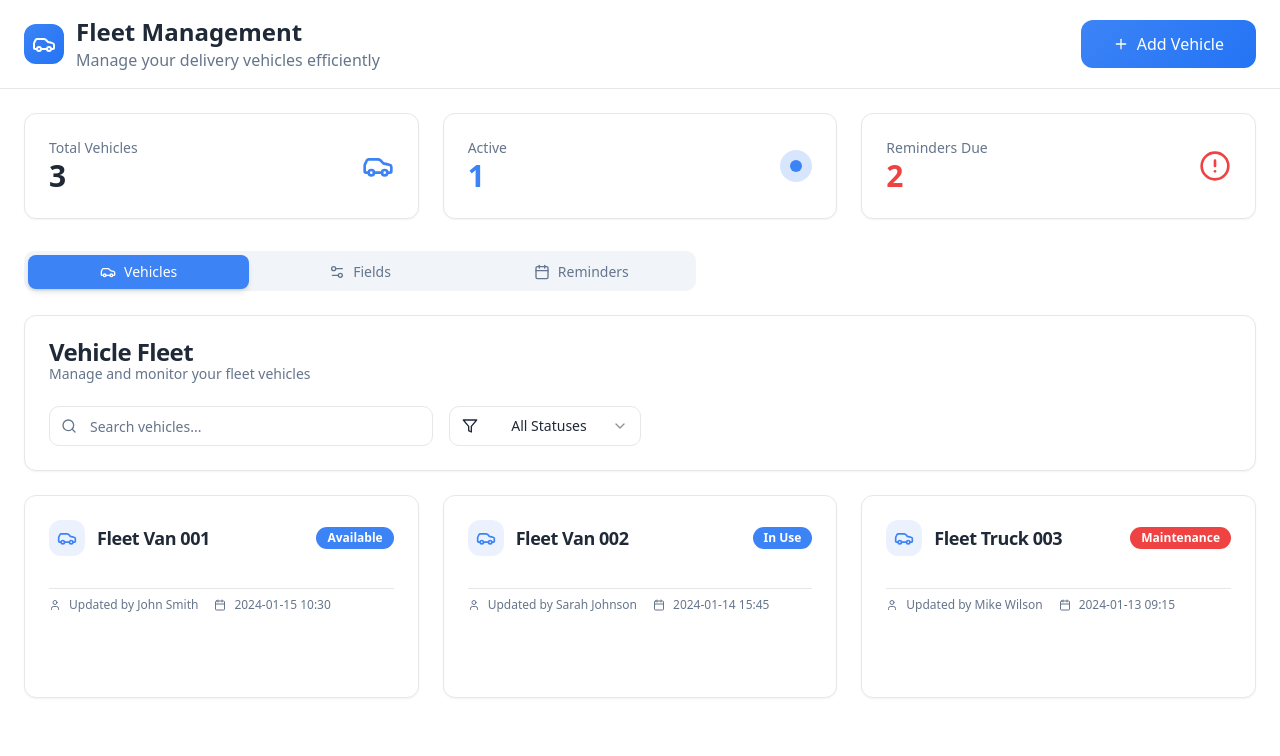
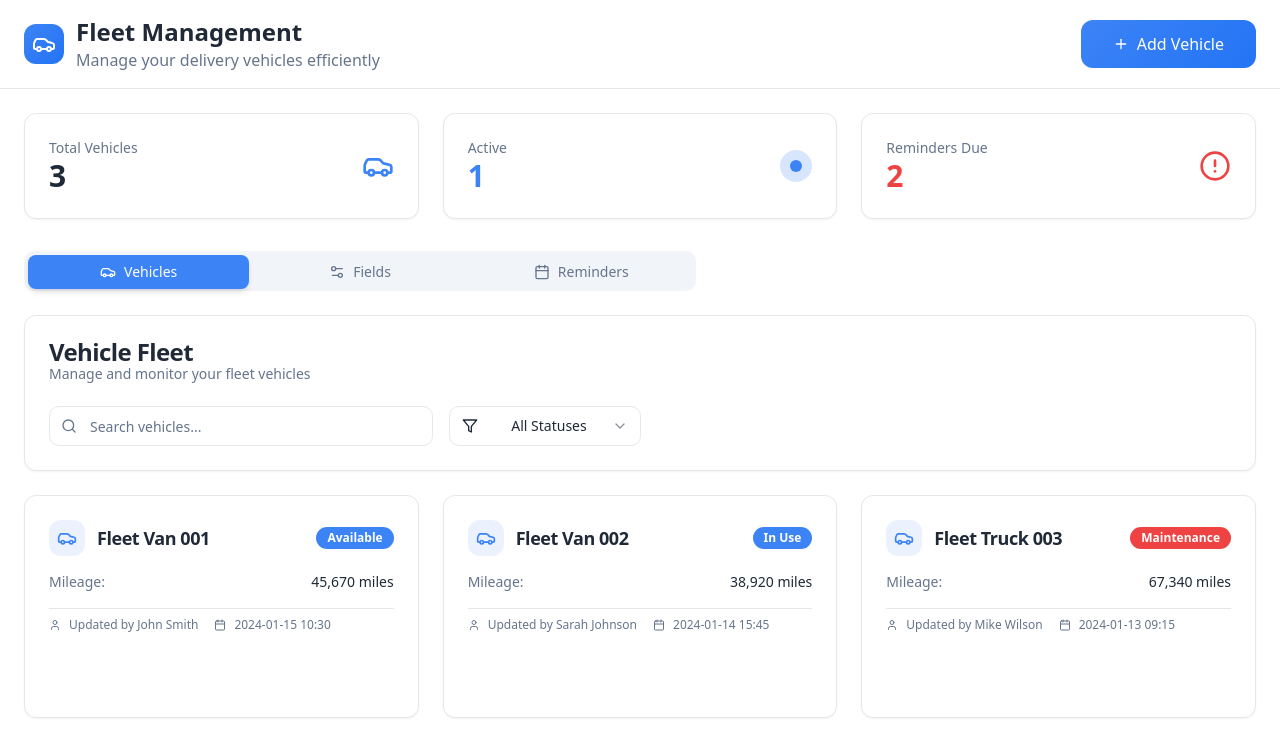
Before and after one commit to nick-bash/van-vision-vanguard, a React (Vite) app: page / in a window 1280 px wide. Shown: the top 756 px of the page. Built offline with nearby package versions, Linux system fonts and the light colour scheme.

Commit message:
Revert mileage display
Re-add the mileage indicator to the vehicle cards.

```diff
--- a/src/components/fleet/VehicleList.tsx
+++ b/src/components/fleet/VehicleList.tsx
@@ -87,6 +87,11 @@ export const VehicleList: React.FC<VehicleListProps> = ({
       </CardHeader>
 
       <CardContent className="space-y-4">
+        {/* Mileage */}
+        <div className="flex justify-between text-sm">
+          <span className="text-muted-foreground">Mileage:</span>
+          <span className="font-medium">{vehicle.mileage.toLocaleString()} miles</span>
+        </div>
 
         {/* Custom Fields */}
         <div className="space-y-2">
```
